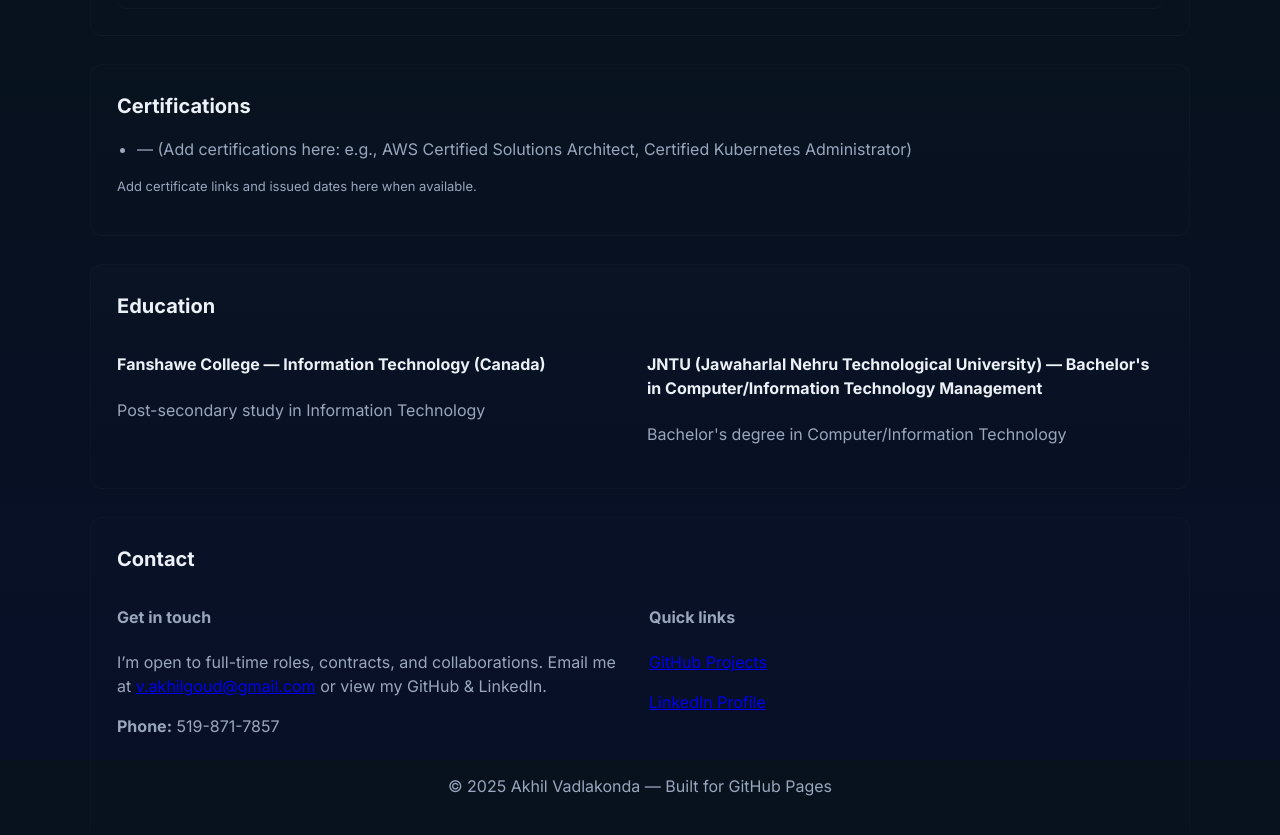
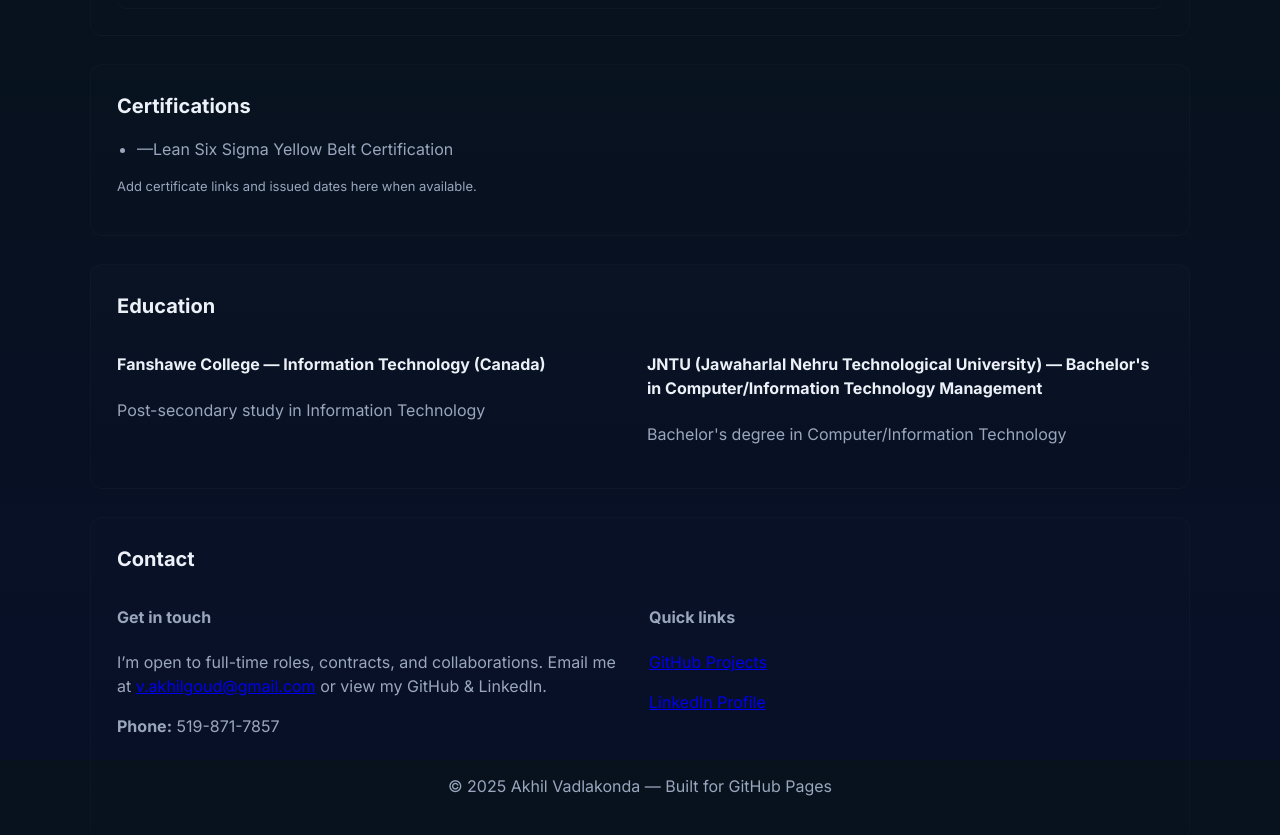
Before and after one commit to akhilgou/AkhilVadlakonda, a plain HTML site: page index.html in a window 1280 px wide. Shown: the part 1640-2475 px from the top of the page. Drawn offline with Linux system fonts and the light colour scheme.

Commit message:
Update index.html

```diff
--- a/index.html
+++ b/index.html
@@ -139,7 +139,7 @@
     <section id="certs" class="section alt container">
       <h2>Certifications</h2>
       <ul class="cert-list">
-        <li>— (Add certifications here: e.g., AWS Certified Solutions Architect, Certified Kubernetes Administrator)</li>
+        <li>—Lean Six Sigma Yellow Belt Certification</li>
       </ul>
       <p class="muted small">Add certificate links and issued dates here when available.</p>
     </section>
```
